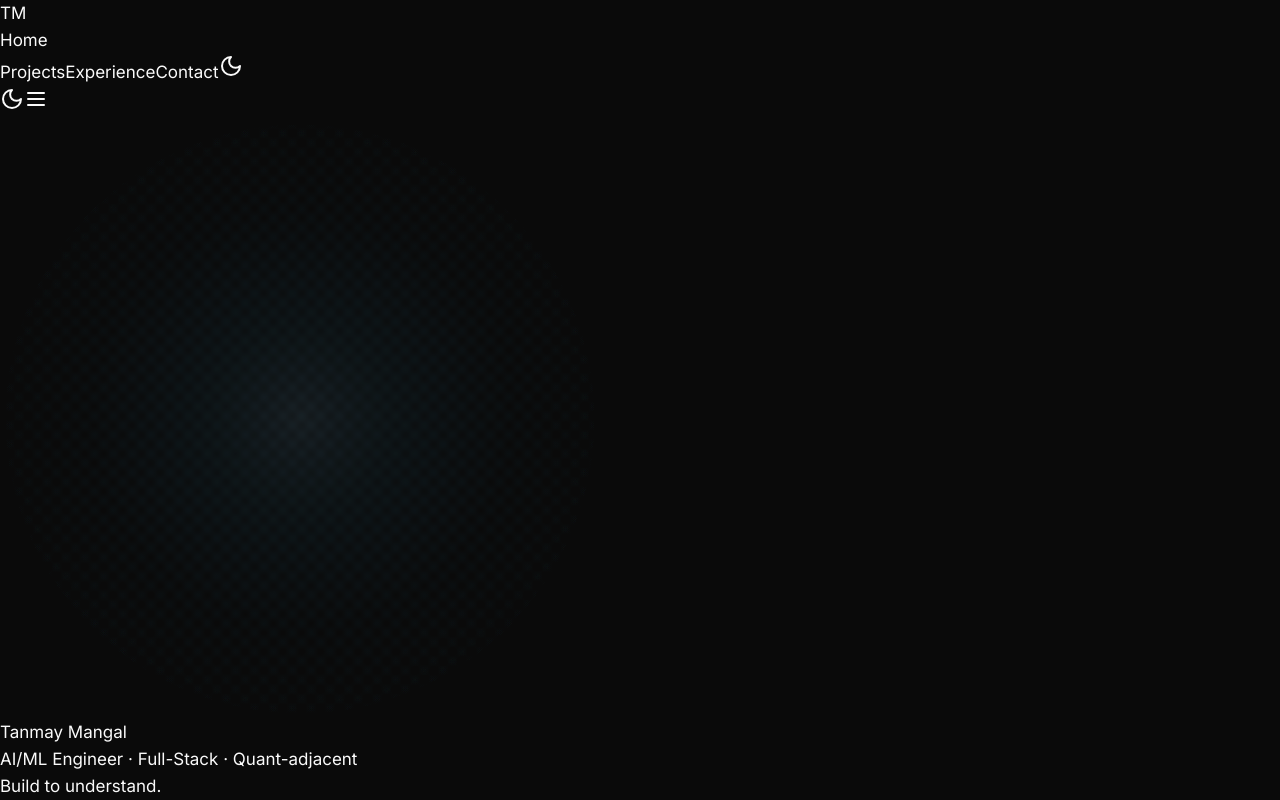
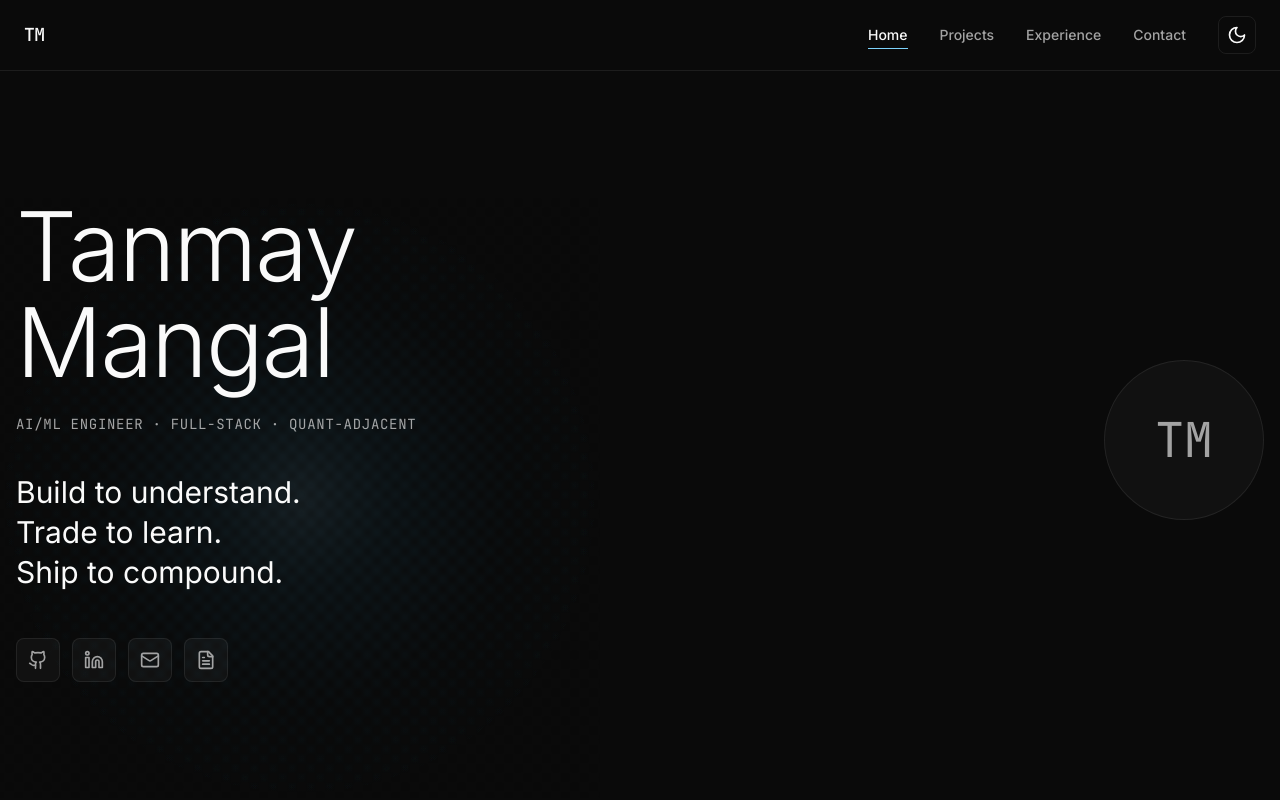
Before and after one commit to tanmay-alpha/tanmay-portfolio, a Next.js app: page / in a window 1280 px wide. Shown: the top 800 px of the page. Built offline with nearby package versions, Linux system fonts and the light colour scheme.

Commit message:
style: add Tailwind theme tokens matching editorial design system

```diff
--- /dev/null
+++ b/tailwind.config.ts
@@ -0,0 +1,35 @@
+import type { Config } from "tailwindcss";
+
+const config: Config = {
+  darkMode: "class",
+  content: ["./src/**/*.{ts,tsx,mdx}"],
+  theme: {
+    extend: {
+      colors: {
+        bg: "var(--bg)",
+        surface: "var(--surface)",
+        "text-primary": "var(--text-primary)",
+        "text-secondary": "var(--text-secondary)",
+        accent: "var(--accent)",
+        border: "var(--border)",
+      },
+      fontFamily: {
+        sans: ["var(--font-inter)", "system-ui", "sans-serif"],
+        mono: ["var(--font-jetbrains)", "ui-monospace", "monospace"],
+      },
+      letterSpacing: {
+        tightest: "-0.04em",
+        tighter: "-0.02em",
+      },
+      maxWidth: {
+        container: "1100px",
+      },
+      transitionDuration: {
+        theme: "200ms",
+      },
+    },
+  },
+  plugins: [],
+};
+
+export default config;
```
